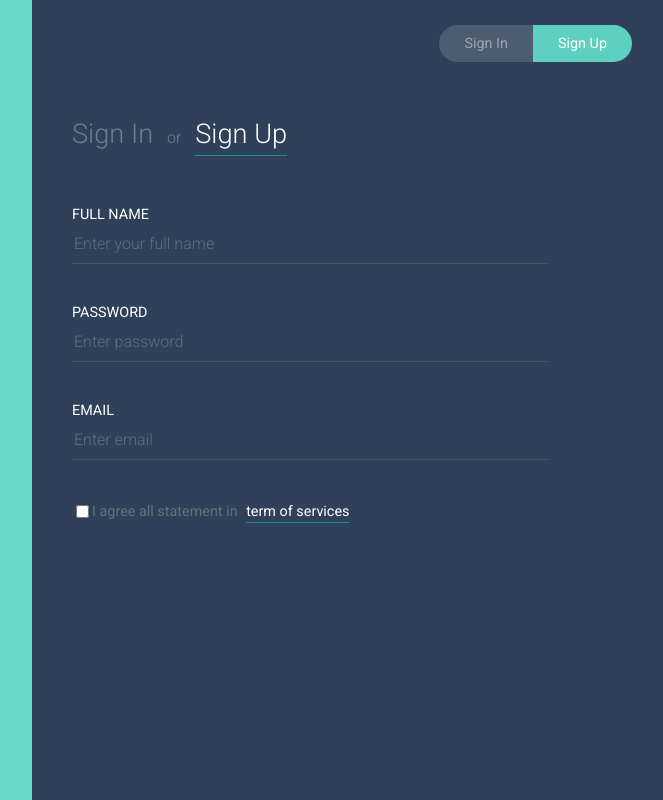
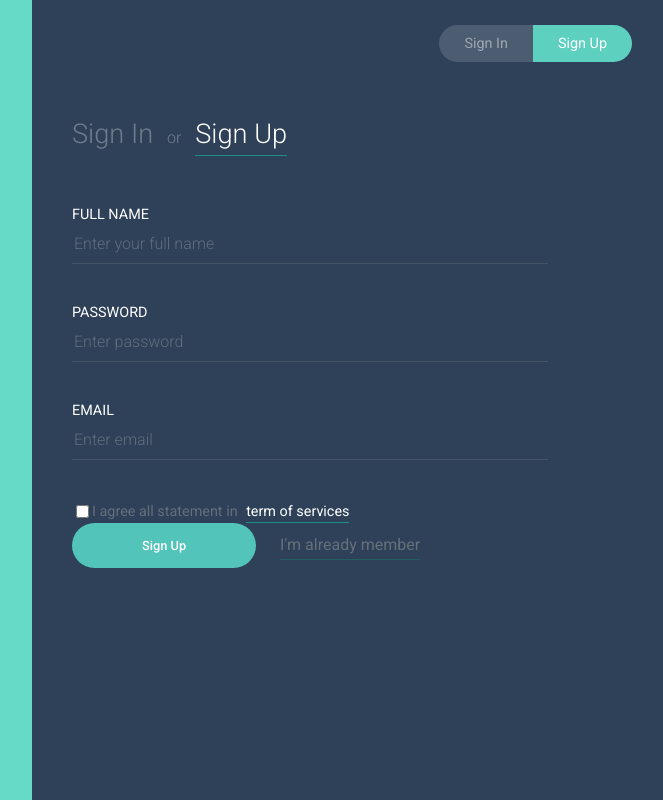
Before and after one commit to jawwad22/ReactJS-SignUp-SignIn, a React (Create React App) app: page / in a window 1280 px wide. Shown: the whole page, without its empty margins (608-1271 px from the left). Built offline with nearby package versions, Linux system fonts and the light colour scheme.

Commit message:
--Commit:

```diff
--- a/src/App.js
+++ b/src/App.js
@@ -46,12 +46,18 @@ class App extends Component {
                 />
 
               </div>
+              <div>
               <label className="FormField__CheckboxLabel">
                 <input className="FormField__Checkbox" type="checkbox"
                   name="hasAgreed" />I agree all statement in <a
                     href="" className="FormField__TermsLink"
                   >term of services</a>
               </label>
+              </div>
+              <div className="FormField">
+            <button className="FormField__Button mr-20">Sign Up</button> <a href="#"
+            className="FormField__Link">I'm already member</a>
+              </div>
             </form>
 
           </div>
```
